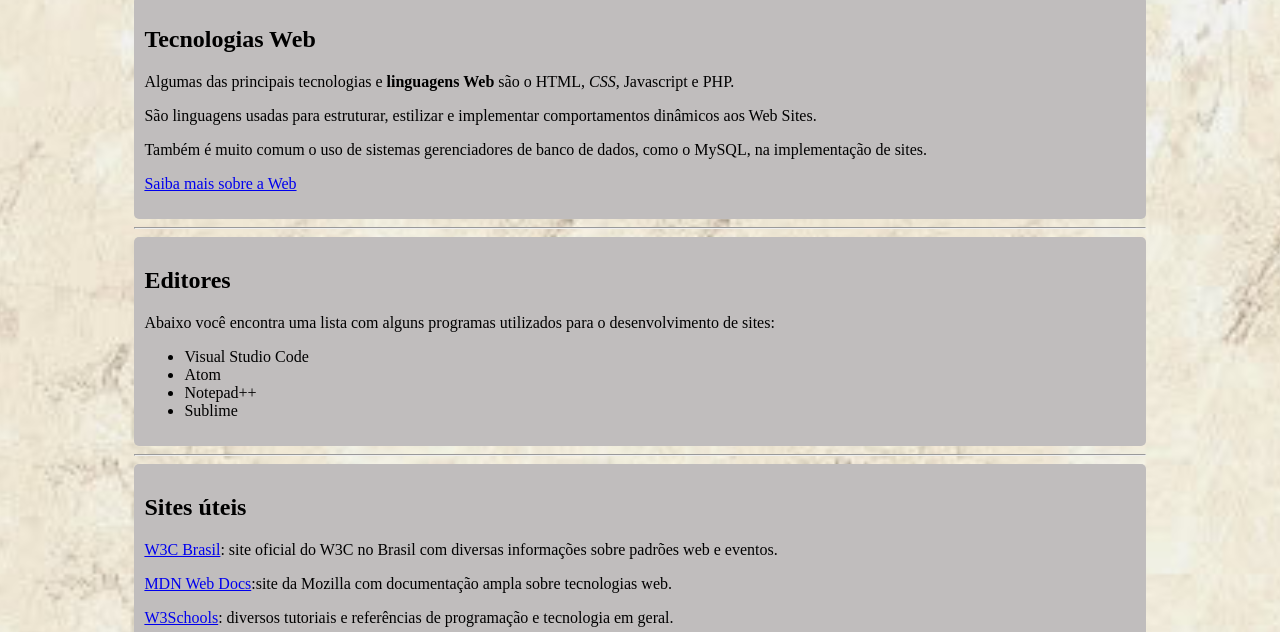
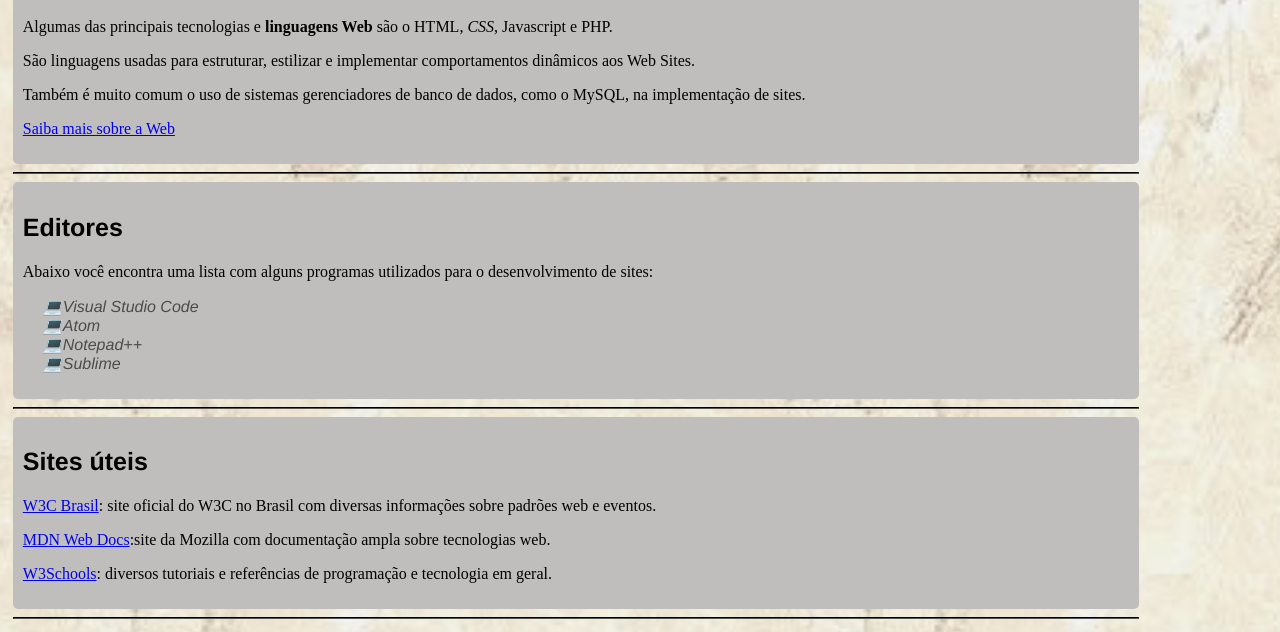
Before and after one commit to Mmarli18/exercicio-front, a plain HTML site: page index.html in a window 1280 px wide. Shown: the part 226-858 px from the top of the page. Drawn offline with Linux system fonts and the light colour scheme.

Commit message:
exercicio

```diff
--- a/estilos.css
+++ b/estilos.css
@@ -6,23 +6,27 @@ body {
     background-image: url(imagens/fundo01.jpg);
     background-attachment: fixed;
     background-size: cover;
+    margin: 0px;
 }
 
 #fundo {
     width: 90%;
     margin: auto;
-    padding: 5%;
+    padding: 1%;
+    margin: 0px;
+    ba
 }
 
 h1 {
     font-family: cursive;
     background-color: coral;
     padding: 30px;
+
 }
 
 h2 {
-    font-family: serif;
-    border-radius: 2px;
+    font-family: 'Franklin Gothic Medium', 'Arial Narrow', Arial, sans-serif;
+    font-size: 25px;
 }
 
 .centralizar {
@@ -34,3 +38,17 @@ h2 {
     padding: 10px;
     border-radius: 5px;
 }
+
+ul li::marker {
+    content: "💻";
+}
+
+ul li {
+    color: rgb(77, 75, 74);
+    font-style: italic;
+    font-family: 'Franklin Gothic Medium', 'Arial Narrow', Arial, sans-serif
+}
+
+hr {
+    border-color: black;
+}
--- a/index.html
+++ b/index.html
@@ -1,20 +1,23 @@
 <!DOCTYPE html>
 <html lang="pt-br">
+
 <head>
     <meta charset="utf-8">
     <meta name="viewport" content="width=device-width, initial-scale=1">
-    <div id="fundo">
+
         <title> Exercício sobre HTML e CSS </title>
         <link rel="stylesheet" href="estilos.css">
-
+</head>
 <body>
+    <div id="fundo">
     <h1 class="centralizar"> Exercício de HTML5 e CSS3</h1>
     <hr>
     <div class="caixas">
         <h2> Tecnologias Web </h2>
         <p> Algumas das principais tecnologias e <b>linguagens Web</b> são o HTML, <i>CSS</i>, Javascript e PHP.</p>
         <p> São linguagens usadas para estruturar, estilizar e implementar comportamentos dinâmicos aos Web Sites. </p>
-<p> Também é muito comum o uso de sistemas gerenciadores de banco de dados, como o MySQL, na implementação de sites.</p>
+        <p> Também é muito comum o uso de sistemas gerenciadores de banco de dados, como o MySQL, na implementação de
+            sites.</p>
         <p><a href="web.html">Saiba mais sobre a Web</a></p>
     </div>
 
@@ -37,19 +40,24 @@
     <div class="caixas">
         <h2>Sites úteis</h2>
 
-<p><a href="https://www.w3c.br/" target="_blank">W3C Brasil</a>: site oficial do W3C no Brasil com diversas informações sobre padrões web e eventos.</p>
+        <p><a href="https://www.w3c.br/" target="_blank">W3C Brasil</a>: site oficial do W3C no Brasil com diversas
+            informações sobre padrões web e eventos.</p>
 
-<p><a href="https://developer.mozilla.org/pt-BR/" target="_blank">MDN Web Docs</a>:site da Mozilla com documentação ampla sobre tecnologias web.</p>
+        <p><a href="https://developer.mozilla.org/pt-BR/" target="_blank">MDN Web Docs</a>:site da Mozilla com
+            documentação ampla sobre tecnologias web.</p>
 
-<p><a href="https://www.w3schools.com/" target="_blank">W3Schools</a>: diversos tutoriais e referências de programação e tecnologia em geral.</p>
+        <p><a href="https://www.w3schools.com/" target="_blank">W3Schools</a>: diversos tutoriais e referências de
+            programação e tecnologia em geral.</p>
     </div>
     <hr>
+    <div class="centralizar">
         <p>Desenvolvido de acordo com os Padrões Web.</p>
         <figure>
             <img src="imagens/logo-w3c.gif" alt="Logo W3C">
             <figcaption>W3C - World Wide Web Consortium</figcaption>
         </figure>
         <hr>
+    </div>
 </body>
 
 </html>
```
Lines whose indentation alone changed are shown as unchanged.
